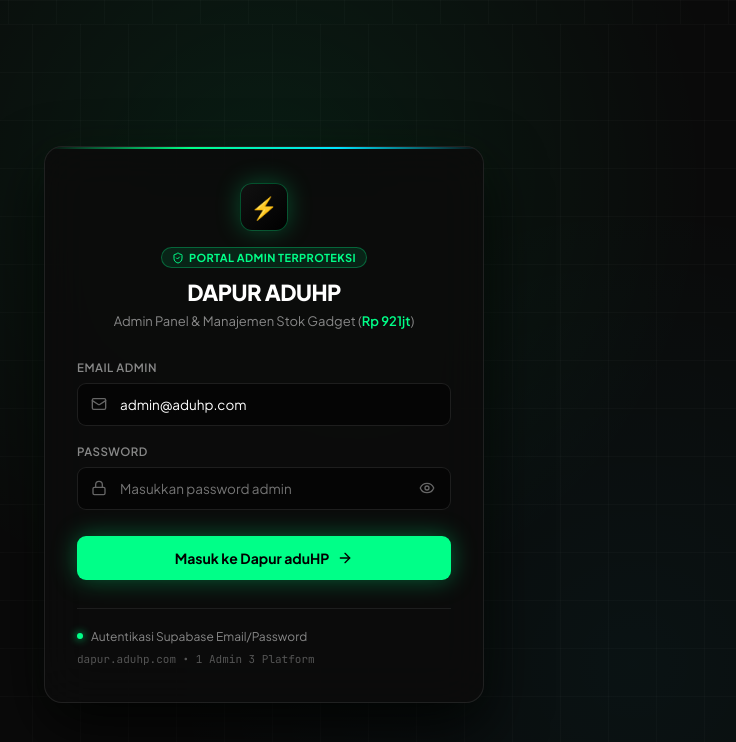
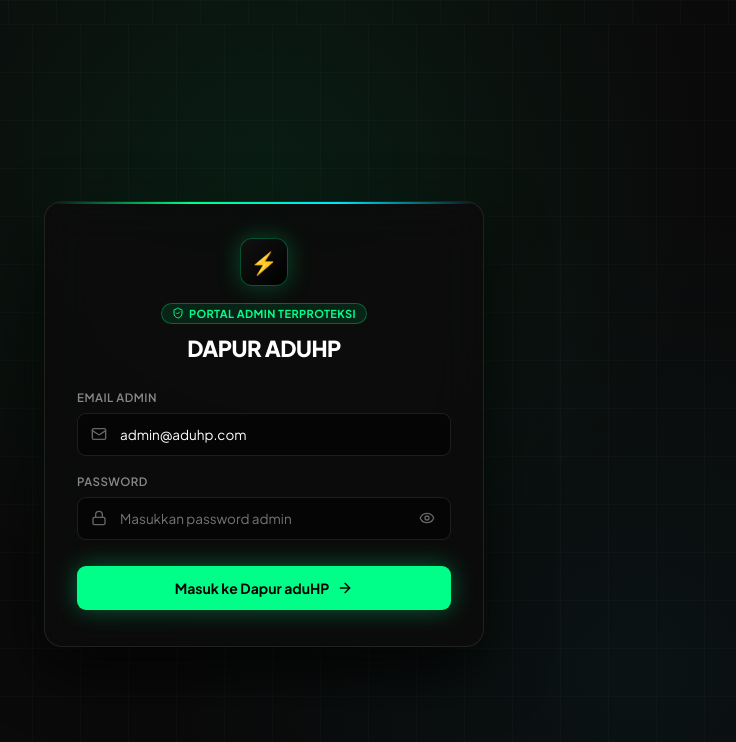
Before and after one commit to aduhp888/dapur-aduhp, a Next.js app: page /login in a window 1280 px wide. Shown: the top 742 px of the page, without its empty margins (376-1112 px from the left). Built offline with nearby package versions, Linux system fonts and the light colour scheme.

Commit message:
fix(login): remove sensitive subtitle and footer note

```diff
--- a/app/login/page.js
+++ b/app/login/page.js
@@ -116,9 +116,6 @@
           </div>
 
           <h1 className="login-title">DAPUR ADUHP</h1>
-          <p className="login-subtitle">
-            Admin Panel & Manajemen Stok Gadget (<span style={{ color: '#00ff88', fontWeight: 600 }}>Rp 921jt</span>)
-          </p>
         </div>
 
         {/* Error Alert */}
@@ -245,24 +242,6 @@
             )}
           </button>
         </form>
-
-        {/* Security Notice */}
-        <div style={{
-          marginTop: '28px',
-          paddingTop: '20px',
-          borderTop: '1px solid rgba(255, 255, 255, 0.08)',
-          display: 'flex',
-          flexDirection: 'column',
-          gap: '8px'
-        }}>
-          <div style={{ display: 'flex', alignItems: 'center', gap: '8px', color: '#888', fontSize: '12px' }}>
-            <span style={{ width: '6px', height: '6px', borderRadius: '50%', background: '#00ff88', boxShadow: '0 0 8px #00ff88' }}></span>
-            <span>Autentikasi Supabase Email/Password</span>
-          </div>
-          <div style={{ fontSize: '11px', color: '#555', fontFamily: 'var(--font-mono)' }}>
-            dapur.aduhp.com • 1 Admin 3 Platform
-          </div>
-        </div>
       </div>
     </div>
   );
```
